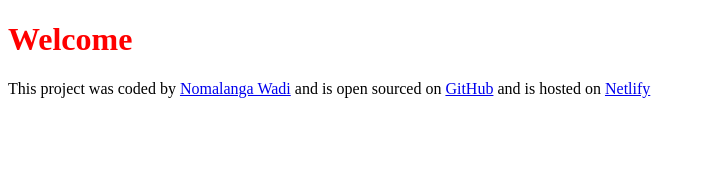
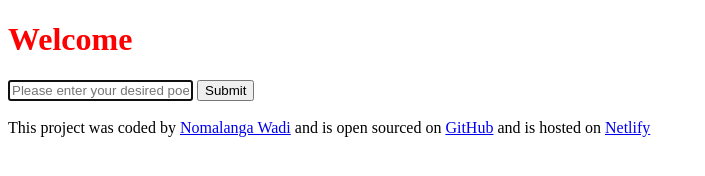
Before and after one commit to phillis21/poem-generator, a plain HTML site: page index.html in a window 1280 px wide. Shown: the whole page, without its empty margins (0-705 px from the left). Drawn offline with Linux system fonts and the light colour scheme.

Commit message:
added basic HTML structure

```diff
--- a/index.html
+++ b/index.html
@@ -9,7 +9,20 @@
 </head>
 <body>
     <h1>Welcome</h1>
-
+    <main>
+        <form>
+            <input type="text"
+            placeholder="Please enter your desired poem topic"
+            autofocus
+            required
+            autocomplete="off"
+            />
+            <input type="submit"/>
+        </form>
+        <div>
+            <br/>
+        </div>
+    </main>
 
     <footer>
         This project was coded by
```
